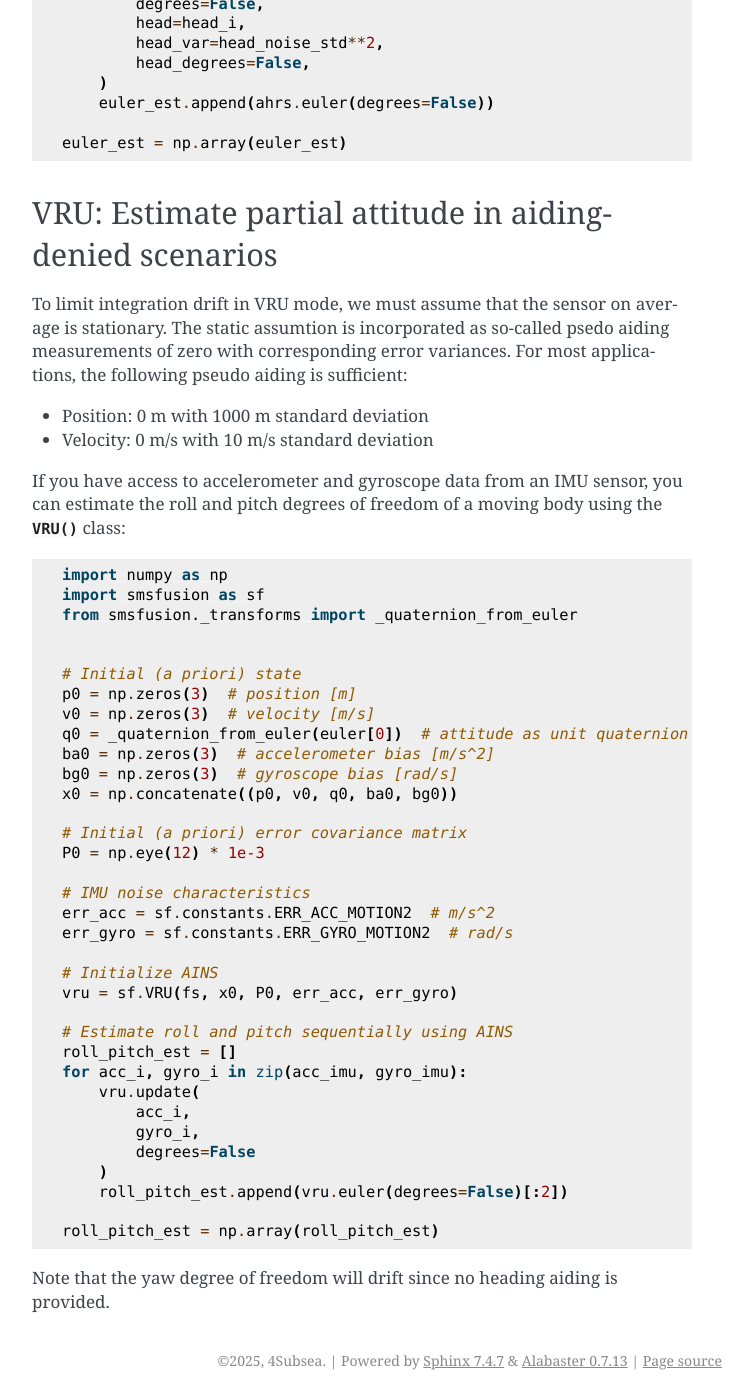
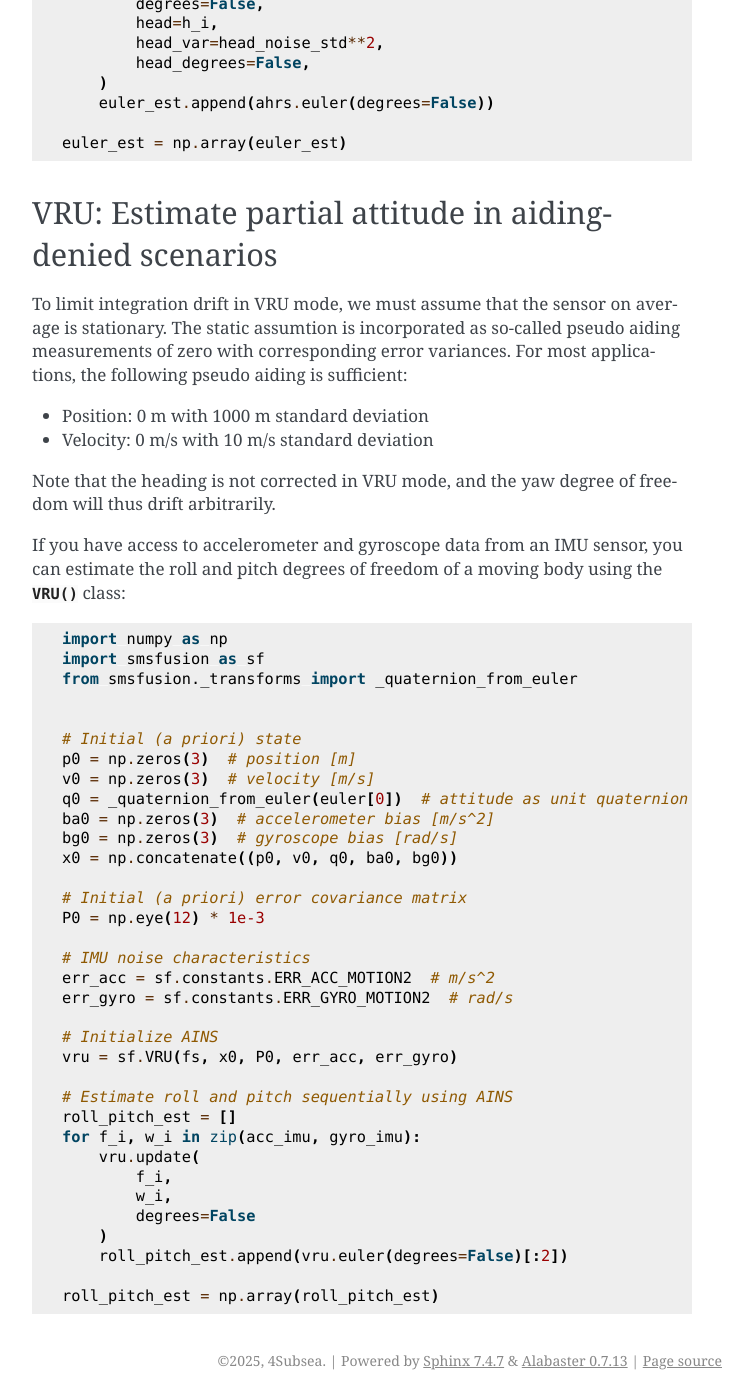
Before and after one commit to 4Subsea/smsfusion-python, a Sphinx documentation site: the page built from docs/user_guide/quickstart.rst, in a window 1280 px wide and 1400 px high, scrolled down 4462 px. Shown: the whole window, without its empty margins (388-1140 px from the left). Built offline with Sphinx 7.4.7, drawn with Linux system fonts in a browser that asks for light colours; some of the changed text lies outside the part shown.

Commit message:
adjustments

```diff
--- a/docs/user_guide/quickstart.rst
+++ b/docs/user_guide/quickstart.rst
@@ -1,7 +1,7 @@
 Quickstart
 ==========
 This is a quick introduction to the `SMS Fusion` Python package. The package provides
-Python implementations of a INS algorithms as presented below.
+Python implementations of INS algorithms as presented below.
 
 Inertial navigation primer
 --------------------------
@@ -76,7 +76,7 @@
     import smsfusion as sf
 
 
-    fs = 10.24
+    fs = 10.24  # sampling rate in Hz
     err_acc = sf.constants.ERR_ACC_MOTION2  # m/s^2
     err_gyro = sf.constants.ERR_GYRO_MOTION2  # rad/s
     imu_noise = sf.noise.IMUNoise(err_acc, err_gyro)(fs, len(acc))
@@ -135,14 +135,14 @@
 
     # Estimate PVA states sequentially using AINS
     pos_est, vel_est, euler_est = [], [], []
-    for acc_i, gyro_i, pos_i, head_i in zip(acc_imu, gyro_imu, pos_aid, head_aid):
+    for f_i, w_i, p_i, h_i in zip(acc_imu, gyro_imu, pos_aid, head_aid):
         ains.update(
-            acc_i,
-            gyro_i,
+            f_i,
+            w_i,
             degrees=False,
-            pos=pos_i,
+            pos=p_i,
             pos_var=pos_noise_std**2 * np.ones(3),
-            head=head_i,
+            head=h_i,
             head_var=head_noise_std**2,
             head_degrees=False,
         )
@@ -157,7 +157,7 @@
 AHRS: Estimate attitude with compass-aiding
 -------------------------------------------
 To limit integration drift in AHRS mode, we must assume that the sensor on average
-is stationary. The static assumtion is incorporated as so-called psedo aiding measurements
+is stationary. The static assumtion is incorporated as so-called pseudo aiding measurements
 of zero with corresponding error variances. For most applications, the following pseudo
 aiding is sufficient:
 
@@ -195,12 +195,12 @@
 
     # Estimate roll and pitch sequentially using AHRS
     euler_est = []
-    for acc_i, gyro_i, head_i in zip(acc_imu, gyro_imu, head_aid):
+    for f_i, w_i, h_i in zip(acc_imu, gyro_imu, head_aid):
         ahrs.update(
-            acc_i,
-            gyro_i,
+            f_i,
+            w_i,
             degrees=False,
-            head=head_i,
+            head=h_i,
             head_var=head_noise_std**2,
             head_degrees=False,
         )
@@ -211,12 +211,15 @@
 VRU: Estimate partial attitude in aiding-denied scenarios
 ---------------------------------------------------------
 To limit integration drift in VRU mode, we must assume that the sensor on average
-is stationary. The static assumtion is incorporated as so-called psedo aiding measurements
+is stationary. The static assumtion is incorporated as so-called pseudo aiding measurements
 of zero with corresponding error variances. For most applications, the following pseudo
 aiding is sufficient:
 
 * Position: 0 m with 1000 m standard deviation
 * Velocity: 0 m/s with 10 m/s standard deviation
+
+Note that the heading is not corrected in VRU mode, and the yaw degree of freedom
+will thus drift arbitrarily.
 
 If you have access to accelerometer and gyroscope data from an IMU sensor, you can
 estimate the roll and pitch degrees of freedom of a moving body using the
@@ -249,16 +252,12 @@
 
     # Estimate roll and pitch sequentially using AINS
     roll_pitch_est = []
-    for acc_i, gyro_i in zip(acc_imu, gyro_imu):
+    for f_i, w_i in zip(acc_imu, gyro_imu):
         vru.update(
-            acc_i,
-            gyro_i,
+            f_i,
+            w_i,
             degrees=False
         )
         roll_pitch_est.append(vru.euler(degrees=False)[:2])
 
     roll_pitch_est = np.array(roll_pitch_est)
-
-
-Note that the yaw degree of freedom will drift since no heading aiding is
-provided.
```
